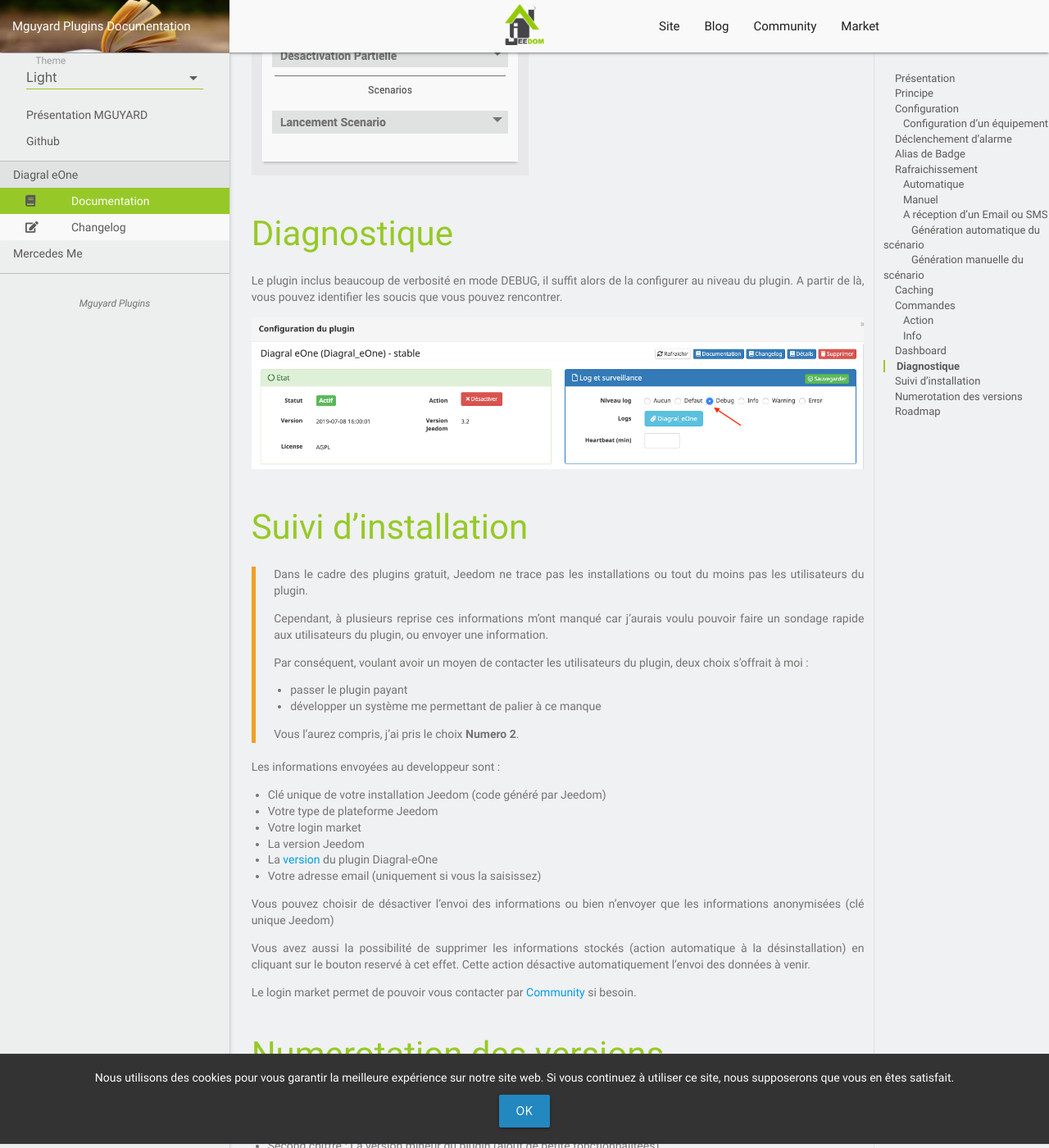
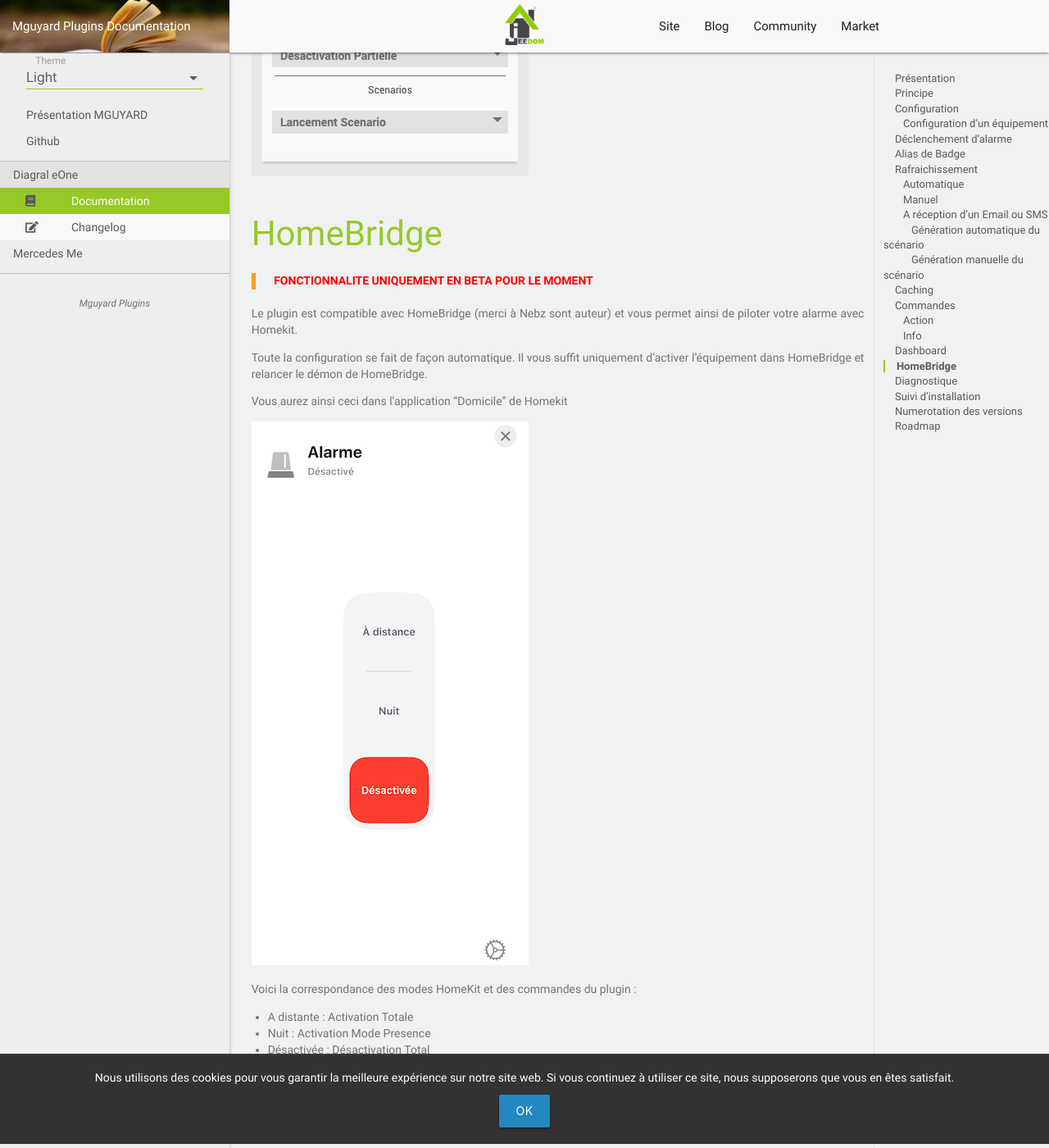
Before and after one commit to mguyard/Jeedom-Documentations, a Jekyll site: the page built from fr_FR/Diagral_eOne/documentation.md, in a window 1280 px wide and 1400 px high, scrolled down 7517 px. Shown: the whole window at 82% size. Built offline with Jekyll 4.4.1, drawn with Linux system fonts in a browser that asks for light colours; our own code applies the rules of GitHub Pages for plain Markdown files; some of the changed text lies outside the part shown.

Commit message:
Modification de la documentation pour intégration HomeBridge

```diff
--- a/fr_FR/Diagral_eOne/documentation.md
+++ b/fr_FR/Diagral_eOne/documentation.md
@@ -215,6 +215,25 @@
 
 ![Dashboard](images/Dashboard.png)
 
+# HomeBridge
+
+> <span style="color:red">__FONCTIONNALITE UNIQUEMENT EN BETA POUR LE MOMENT__</span>
+
+
+Le plugin est compatible avec HomeBridge (merci à Nebz sont auteur) et vous permet ainsi de piloter votre alarme avec Homekit.
+
+Toute la configuration se fait de façon automatique. Il vous suffit uniquement d'activer l'équipement dans HomeBridge et relancer le démon de HomeBridge.
+
+Vous aurez ainsi ceci dans l'application "Domicile" de Homekit
+
+![HomeKit](images/HomeKit.png)
+
+Voici la correspondance des modes HomeKit et des commandes du plugin :
+* A distante : Activation Totale
+* Nuit : Activation Mode Presence
+* Désactivée : Désactivation Total
+
+
 # Diagnostique
 
 Le plugin inclus beaucoup de verbosité en mode DEBUG, il suffit alors de la configurer au niveau du plugin.
--- a/js/init.js
+++ b/js/init.js
@@ -279,9 +279,6 @@
     return
   }
   $('#ul_menu a').each(function(){
-    console.log('Log1 : ' + $(this).attr('href'))
-    console.log('Log2 : ' + url)
-    console.log('Log3 : ' + url.indexOf($(this).attr('href')))
     if ($(this).attr('href') && url.indexOf($(this).attr('href')) != -1) {
       $(this).closest('li').addClass('menu_active')
       if ($(this).closest('li').closest('ul').closest('li')) {
```
Also changed, not shown: other parts of fr_FR/Diagral_eOne/documentation.md (+0 -1 lines), fr_FR/Diagral_eOne/changelog.md (+6 -1 lines), fr_FR/Diagral_eOne/images/HomeKit.png (added).
